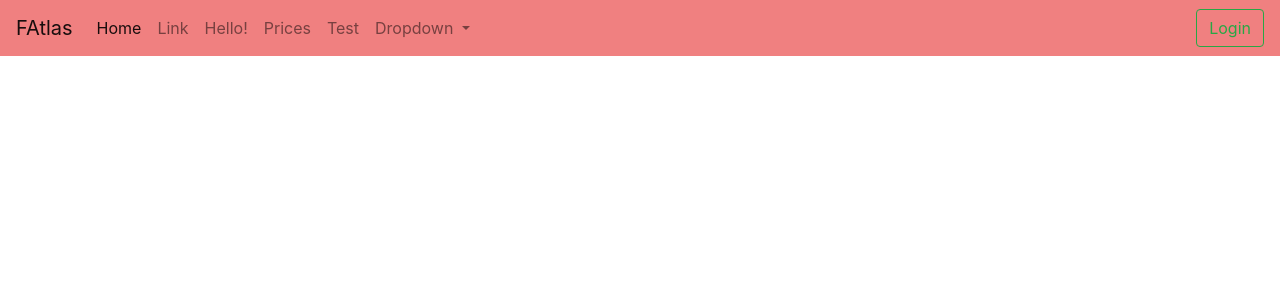
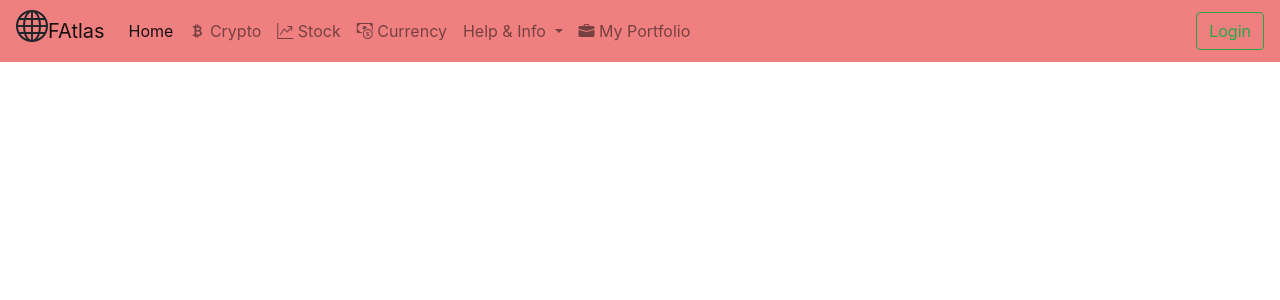
Before and after one commit to ErikLundin98/Finance_Screener, a Flask app: page / in a window 1280 px wide. Shown: the top 300 px of the page. Run offline with Flask 2, Linux system fonts and the light colour scheme; parts of the project's set-up code (start-up, migrations or seed data) failed here and were passed over; some libraries are stand-ins or nearby versions.

Commit message:
add Bootstrap logos to navbar

```diff
--- a/server/server.py
+++ b/server/server.py
@@ -6,7 +6,7 @@ import json
 import pandas as pd
 
 app = Flask(__name__)
-dm = DataManager()
+#dm = DataManager()
 
 @app.route('/')
 def index():
--- a/server/templates/index.html
+++ b/server/templates/index.html
@@ -3,8 +3,13 @@
 <meta charset="UTF-8">
 <title>Page Title</title>
 <meta name="viewport" content="width=device-width,initial-scale=1">
+<!-- Bootstrap icons -->
+<link rel="stylesheet" href="https://cdn.jsdelivr.net/npm/bootstrap-icons@1.5.0/font/bootstrap-icons.css">
+<!-- Bootstrap -->
 <link rel="stylesheet" href="https://maxcdn.bootstrapcdn.com/bootstrap/4.0.0/css/bootstrap.min.css" integrity="sha384-Gn5384xqQ1aoWXA+058RXPxPg6fy4IWvTNh0E263XmFcJlSAwiGgFAW/dAiS6JXm" crossorigin="anonymous">
+<!-- Custom styles -->
 <link rel="stylesheet" href="{{ url_for('static', filename='stylesheets/index.css') }}">
+<!-- Jquery -->
 <script src="https://code.jquery.com/jquery-3.2.1.slim.min.js" integrity="sha384-KJ3o2DKtIkvYIK3UENzmM7KCkRr/rE9/Qpg6aAZGJwFDMVNA/GpGFF93hXpG5KkN" crossorigin="anonymous"></script>
 <script src="https://cdnjs.cloudflare.com/ajax/libs/popper.js/1.12.9/umd/popper.min.js" integrity="sha384-ApNbgh9B+Y1QKtv3Rn7W3mgPxhU9K/ScQsAP7hUibX39j7fakFPskvXusvfa0b4Q" crossorigin="anonymous"></script>
 <script src="https://maxcdn.bootstrapcdn.com/bootstrap/4.0.0/js/bootstrap.min.js" integrity="sha384-JZR6Spejh4U02d8jOt6vLEHfe/JQGiRRSQQxSfFWpi1MquVdAyjUar5+76PVCmYl" crossorigin="anonymous"></script>
@@ -13,8 +18,9 @@
 {% endblock %}
 
 <body>
-
+<!-- NAVBAR BEGIN -->
     <nav class="navbar navbar-expand-lg navbar-light navbar-style">
+        <h2 class="bi bi-globe"></h2>
         <a class="navbar-brand" href="#">FAtlas</a>
         <button class="navbar-toggler" type="button" data-toggle="collapse" data-target="#navbarSupportedContent" aria-controls="navbarSupportedContent" aria-expanded="false" aria-label="Toggle navigation">
           <span class="navbar-toggler-icon"></span>
@@ -26,20 +32,17 @@
               <a class="nav-link" href="#">Home <span class="sr-only">(current)</span></a>
             </li>
             <li class="nav-item">
-              <a class="nav-link" href="#">Link</a>
+                <a class="nav-link" href="{{'/hello'}}"><i class="bi bi-currency-bitcoin"></i> Crypto</a>
             </li>
             <li class="nav-item">
-                <a class="nav-link" href="{{'/hello'}}">Hello!</a>
+              <a class="nav-link" href="{{'/prices'}}"><i class="bi bi-graph-up"></i> Stock</a>
             </li>
             <li class="nav-item">
-              <a class="nav-link" href="{{'/prices'}}">Prices</a>
-            </li>
-            <li class="nav-item">
-              <a class="nav-link" href="{{'/test'}}">Test</a>
+              <a class="nav-link" href="{{'/test'}}"><i class="bi bi-cash-coin"></i> Currency</a>
             </li>
             <li class="nav-item dropdown">
               <a class="nav-link dropdown-toggle" href="#" id="navbarDropdown" role="button" data-toggle="dropdown" aria-haspopup="true" aria-expanded="false">
-                Dropdown
+                Help & Info
               </a>
               <div class="dropdown-menu" aria-labelledby="navbarDropdown">
                 <a class="dropdown-item" href="#">Action</a>
@@ -48,18 +51,24 @@
                 <a class="dropdown-item" href="#">Something else here</a>
               </div>
             </li>
+            <li class="nav-item">
+              <a class="nav-link" href="{{'/hello'}}"><i class="bi bi-briefcase-fill"></i> My Portfolio</a>
+          </li>
           </ul>
           <form action="{{'/login'}}" method="post" class="form-inline my-2 my-lg-0">
             <button class="btn btn-outline-success my-2 my-sm-0" type="submit">Login</button>
           </form>
+
         </div>
       </nav>
-
+<!-- NAVBAR END -->
+<!-- MAIN CONTENT BEGIN -->
 <div id="main-content">
     {% block content %}
 
     {% endblock %}
 </div>
+<!-- MAIN CONTENT END -->
 </body>
 
 
```
